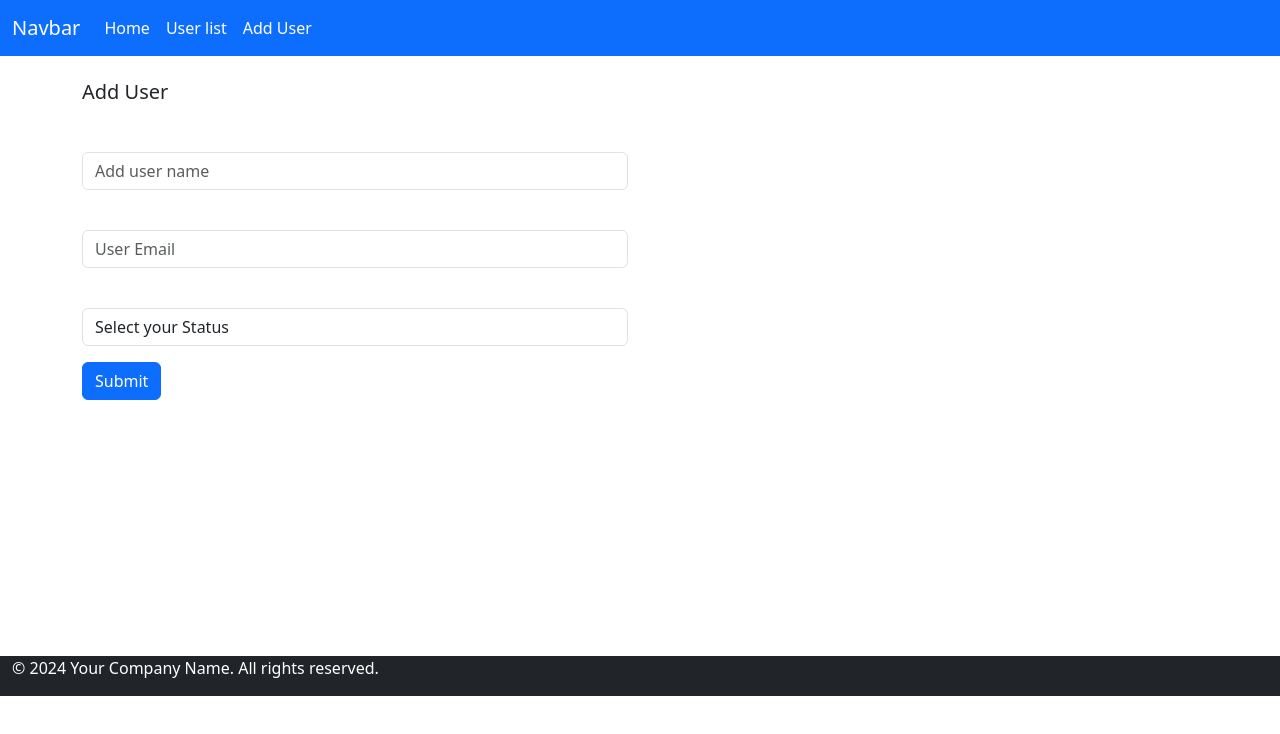
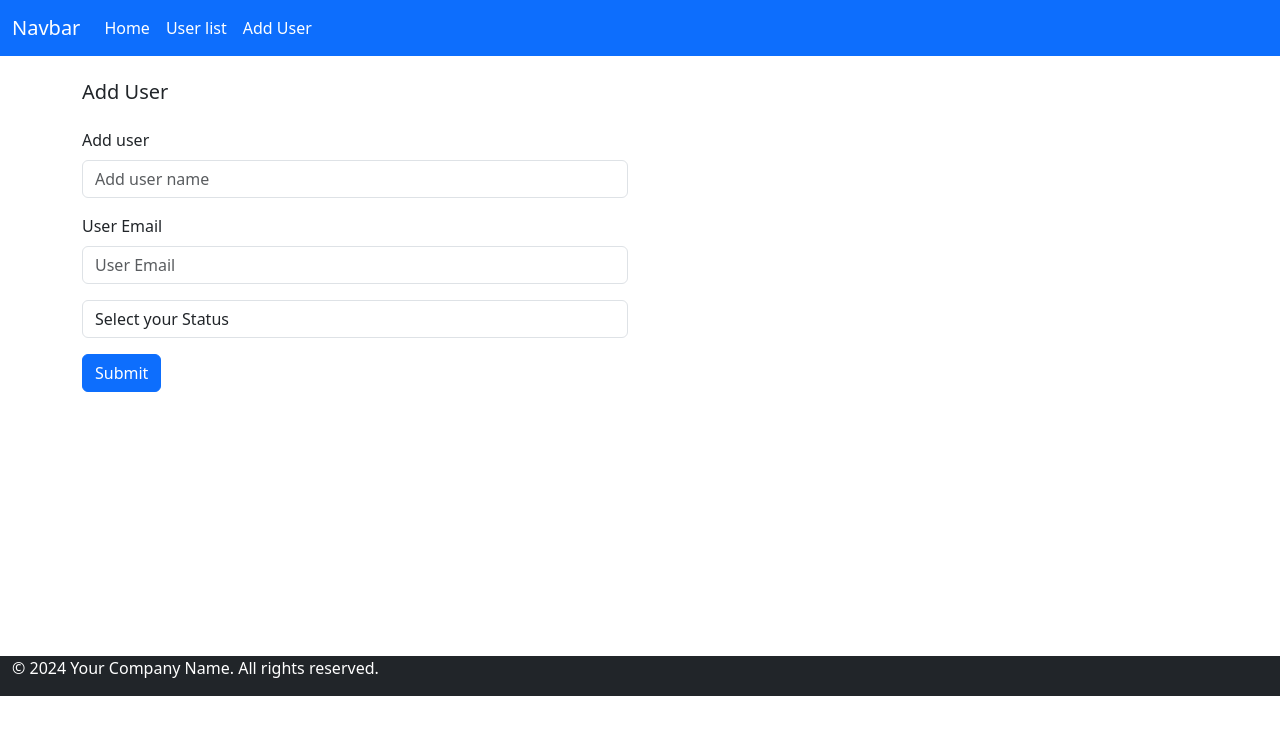
Before and after one commit to Shubhamsarkar98/crud-php-react, a React (Vite) app: page /adduser in a window 1280 px wide. Shown: the top 734 px of the page. Built offline with nearby package versions, Linux system fonts and the light colour scheme.

Commit message:
remove some code (#13)

```diff
--- a/src/Pages/AddUser.jsx
+++ b/src/Pages/AddUser.jsx
@@ -1,7 +1,6 @@
 import React, { useState, useEffect } from 'react';
 import Input from '../components/Input';
 import Select from '../components/Select';
-import Label from '../components/Labal';
 import { add, edit, getAll } from '../service/Api';
 import { useNavigate, useParams } from 'react-router-dom';
 
@@ -52,7 +51,7 @@ const AddUser = () => {
 
     try {
       if (editMode) {
-      const res=  await edit(id, data);
+        const res = await edit(id, data);
         alert('User updated successfully');
       } else {
         await add(data);
@@ -71,28 +70,29 @@ const AddUser = () => {
           <h5 className='mb-4'>{editMode ? 'Edit User' : 'Add User'}</h5>
           <form>
             <div className='mb-3'>
-              <Label htmlFor={'exampleInput'} labelName={'Add user'} />
+
               <Input
                 type={'text'}
                 placeholder={'Add user name'}
                 id={'exampleInputEmail1'}
                 onChange={(e) => setname(e.target.value)}
                 value={name}
+                htmlFor={'exampleInput'} labelName={'Add user'}
               />
             </div>
             <div className='mb-3'>
-              <Label htmlFor={'exampleInputEmail1'} labelName={'User Email'} />
               <Input
                 type={'email'}
                 placeholder={'User Email'}
                 id={'exampleInputEmail1'}
                 value={emailBy}
+                htmlFor={'exampleInputEmail1'}
+                labelName={'User Email'}
                 onChange={(e) => setemail(e.target.value)}
               />
             </div>
             <div className='mb-3'>
-              <Label htmlFor={'exampleInputstatus'} labelName={'Status'} />
-              <Select options={valueSelect} value={status} onChange={(e) => setStatus(e.target.value)} />
+              <Select options={valueSelect} htmlFor={'exampleInputstatus'} labelName={'Status'} value={status} onChange={(e) => setStatus(e.target.value)} />
             </div>
             <button type='submit' className='btn btn-primary' onClick={(e) => handleClick(e)}>
               {editMode ? 'Update' : 'Submit'}
--- a/src/components/Input.jsx
+++ b/src/components/Input.jsx
@@ -1,10 +1,12 @@
 import React from 'react'
 
-const Input = ({ type, placeholder, id, onChange, value }) => {
+const Input = ({ type, placeholder, id, onChange, value,htmlFor,labelName }) => {
 
     return (
         <div>
-
+            <label htmlFor={htmlFor} className="form-label">
+                {labelName}
+            </label>
             <input
                 type={type}
                 className="form-control"
--- a/src/components/Labal.jsx
+++ /dev/null
@@ -1,13 +0,0 @@
-import React from 'react'
-
-const Labal = ({htmlFor,labalName}) => {
-    return (
-        <div>
-            <label htmlFor={htmlFor} className="form-label">
-                {labalName}
-            </label>
-        </div>
-    )
-}
-
-export default Labal
--- a/src/components/Table.jsx
+++ b/src/components/Table.jsx
@@ -1,17 +1,22 @@
 import React from 'react';
 import { useNavigate } from 'react-router-dom';
-
+import {deleteUser} from '../service/Api'
 const Table = ({ data, headers }) => {
   const navigate = useNavigate();
-
-
 
   const handleEdit = async (id) => {
     navigate(`/edituser/${id}`);
   };
 
-  const handleDelete = (id) => {
-    console.log(`Delete clicked for user with ID ${id}`);
+  const handleDelete = async (id) => {
+    try {
+      const result = await deleteUser(id);
+      console.log(result);
+      console.log(result); // Log the result, e.g., { success: 'Record deleted successfully' }
+
+    } catch (error) {
+      console.error(error);
+    }
   };
 
   return (
--- a/src/service/Api.jsx
+++ b/src/service/Api.jsx
@@ -28,3 +28,8 @@ export async function getAll() {
   const res = await api.get('');
   return res.data;
 }
+
+export async function deleteUser(id) {
+    const res = await api.delete(`/${id}`);
+    return res.data;
+  }
```
